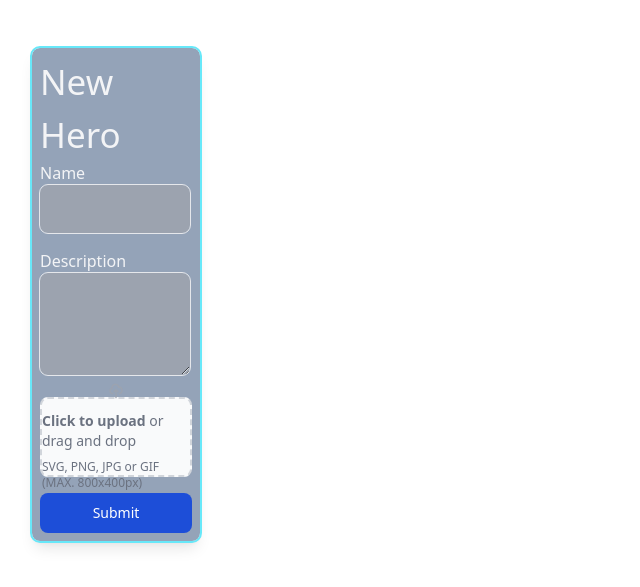
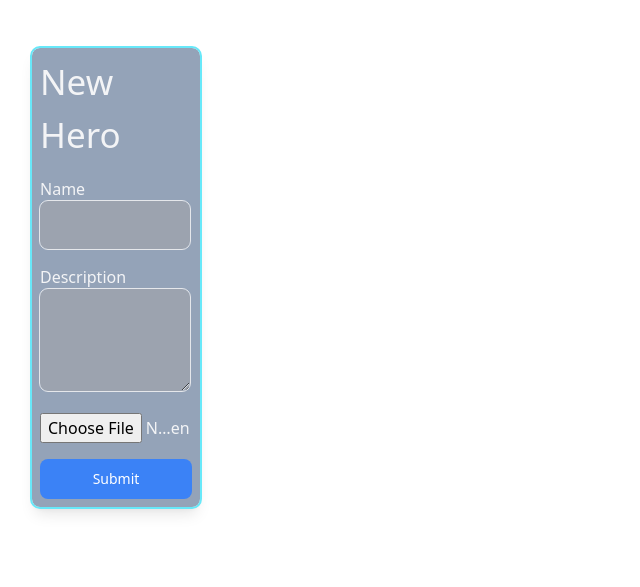
Before and after one commit to ricardo39985/herocollector, a Django app: template main/templates/heroes.html in a window 1280 px wide. Shown: the part 68-655 px from the top of the page, without its empty margins (0-640 px from the left). Run offline with Django 3.2, Linux system fonts and the light colour scheme; the template is opened without the code that fills it, so the values that code supplies are empty; style sheets or scripts are compiled from the project's sources.

Commit message:
Update layout

```diff
--- a/main/templates/heroes.html
+++ b/main/templates/heroes.html
@@ -1,10 +1,9 @@
 {% extends "base.html" %} {% block content %}
 <div class="grid grid-cols-6 gap-4">
-  <div
-    class="rounded-lg  text-gray-100 ml-8 mt-12 bg-slate-400 outline outline-2 shadow-lg outline-cyan-300 py-2"
-  >
+  <div class="rounded-lg text-gray-100 ml-8 mt-12 bg-slate-400 outline outline-2 shadow-lg outline-cyan-300 py-2">
     <h1 class="text-[35px] px-2">New Hero</h1>
-    <form class="flex flex-col space-y-4 px-2">
+    <form action={% url 'add_hero' %} method="POST" class="flex flex-col space-y-4 px-2">
+      {% csrf_token %}
       <div class="">
         <label for="name">Name</label>
         <input
@@ -24,45 +23,16 @@
         ></textarea>
       </div>
 
-      <div class="flex justify-center items-center w-full">
-        <label
-          for="dropzone-file"
-          class="flex flex-col justify-center items-center w-full h-20 bg-gray-50 rounded-lg border-2 border-gray-300 border-dashed cursor-pointer dark:hover:bg-bray-800 dark:bg-gray-700 hover:bg-gray-100 dark:border-gray-600 dark:hover:border-gray-500 dark:hover:bg-gray-600"
-        >
-          <div class="flex flex-col justify-center items-center">
-            <svg
-              aria-hidden="true"
-              class="mb-3 w-4 h-4 text-gray-400"
-              fill="none"
-              stroke="currentColor"
-              viewBox="0 0 24 24"
-              xmlns="http://www.w3.org/2000/svg"
-            >
-              <path
-                stroke-linecap="round"
-                stroke-linejoin="round"
-                stroke-width="2"
-                d="M7 16a4 4 0 01-.88-7.903A5 5 0 1115.9 6L16 6a5 5 0 011 9.9M15 13l-3-3m0 0l-3 3m3-3v12"
-              ></path>
-            </svg>
-            <p class="mb-2 text-sm text-gray-500 dark:text-gray-400">
-              <span class="font-semibold">Click to upload</span> or drag and drop
-            </p>
-            <p class="text-xs text-gray-500 dark:text-gray-400">SVG, PNG, JPG or GIF (MAX. 800x400px)</p>
-          </div>
-          <input id="dropzone-file" type="file" class="hidden"  name="file"/>
-        </label>
-      </div>
+    <input type="file" name="photo" id="">
 
       <button
         type="submit"
-        class="text-white bg-blue-700 hover:bg-blue-800 focus:ring-4 focus:outline-none focus:ring-blue-300 font-medium rounded-lg text-sm w-full sm:w-auto px-5 py-2.5 text-center dark:bg-blue-600 dark:hover:bg-blue-700 dark:focus:ring-blue-800"
+        class="text-white bg-blue-500 hover:bg-blue-800 focus:ring-4 focus:outline-none focus:ring-blue-300 font-medium rounded-lg text-sm w-full sm:w-auto px-5 py-2.5 text-center dark:bg-blue-600 dark:hover:bg-blue-700 dark:focus:ring-blue-800"
       >
         Submit
       </button>
     </form>
   </div>
-
 </div>
 
 {% endblock content %}
```
